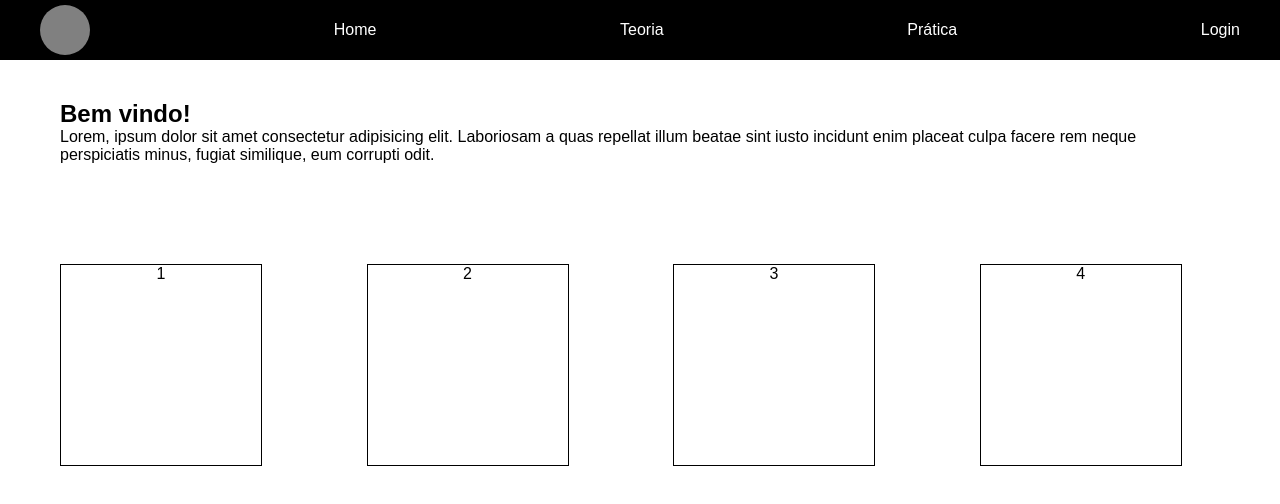
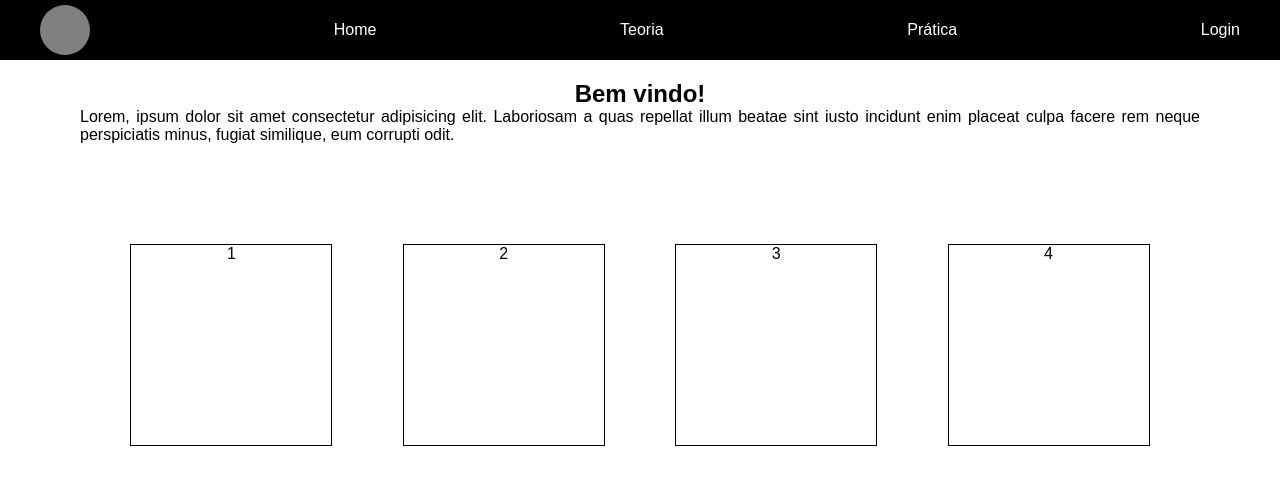
Before and after one commit to MatheusAG16/Projetos-Sites, a plain HTML site: page Projetos-Web/Site-Curso-Violão/index.html in a window 1280 px wide. Drawn offline with Linux system fonts and the light colour scheme.

Commit message:
Update style.css

```diff
--- a/Projetos-Web/Site-Curso-Violão/style.css
+++ b/Projetos-Web/Site-Curso-Violão/style.css
@@ -7,7 +7,10 @@
 
 /*Estilo do Menu superior*/
 header{
+    width: 100vw;
     height: 60px;
+    position: fixed;
+    top: 0;
 }
 
 nav{
@@ -40,16 +43,16 @@ div#img{
 /*Estilo do corpo*/
 
 .container{
-    width: 97vw;
-    height: 100vh;
+    width: 100%;
+    height: 100%;
 }
 
 .container section{
     display: flex;
-    justify-content: space-between;
+    justify-content: space-evenly;
     align-items: center;
     flex-wrap: wrap;
-    margin: 40px 60px;
+    margin: 80px 60px;
 }
 
 .div-quadrada{
@@ -58,5 +61,9 @@ div#img{
     border: 1px solid black;
     margin-top: 100px;
     text-align: center;
-    tex
 }
+
+section p{
+    text-align: justify;
+    padding: 0 20px;
+}
```
